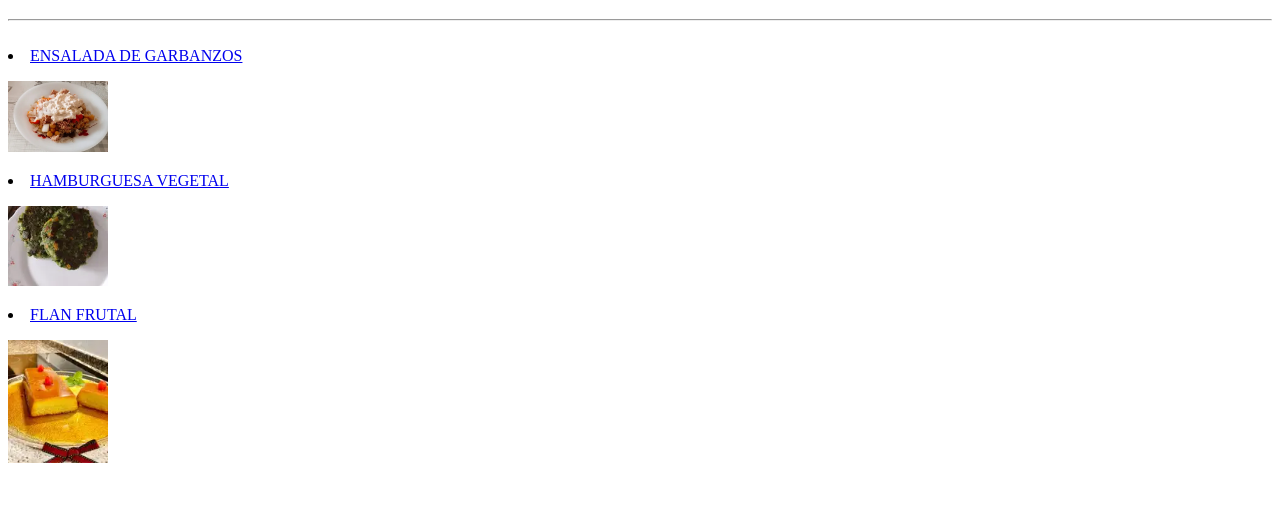
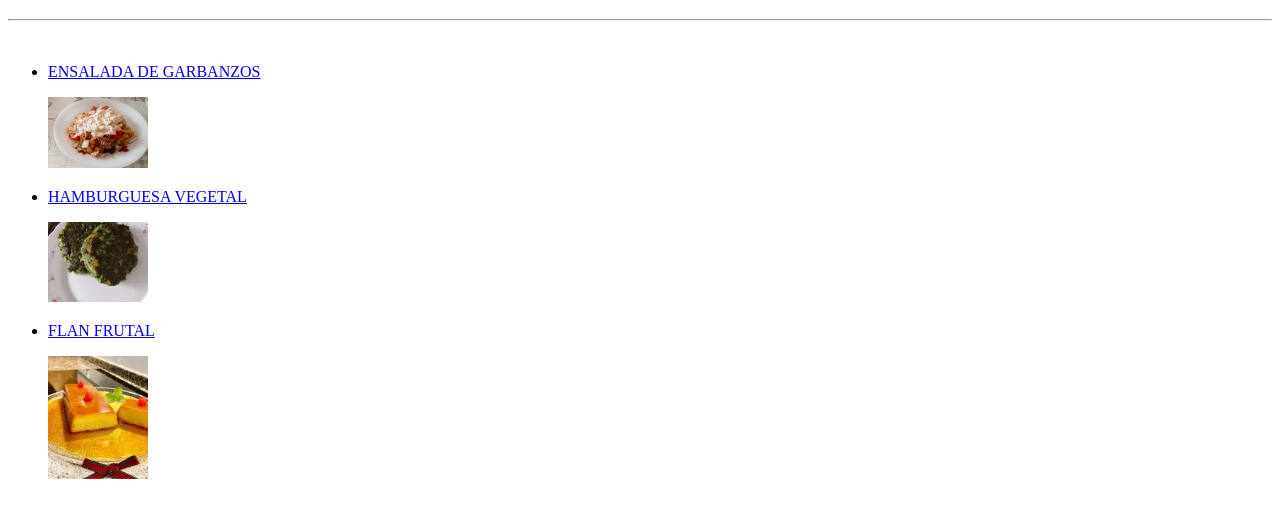
Before and after one commit to enricvenanci/Mi_menu_saludable, a plain HTML site: page index.html in a window 1280 px wide. Shown: the part 61-578 px from the top of the page. Drawn offline with Linux system fonts and the light colour scheme.

Commit message:
acabado definitivo

```diff
--- a/index.html
+++ b/index.html
@@ -14,18 +14,32 @@
     <hr>
     <br>
 
+    <ul>
+        <li>
+
+        <a href="./primer_plato/primero.html">ENSALADA DE GARBANZOS</a>
+
+        <p><img src="./img/ensalada-de-garbanzos-y-quinoa-alta-en-proteinas-foto-principal.jpg" alt="ensalada-de-garbanzos-y-quinoa-alta-en-proteinas-foto-principal" width="100"></p>
+
+    </li>
 
     <li>
-        <a href="./primer_plato/primero.html">ENSALADA DE GARBANZOS</a>
-        <p><img src="./img/ensalada-de-garbanzos-y-quinoa-alta-en-proteinas-foto-principal.jpg" alt="ensalada-de-garbanzos-y-quinoa-alta-en-proteinas-foto-principal" width="100"></p>
+
+        <a href="./segundo_plato/segundo.html">HAMBURGUESA VEGETAL</a>
+
+        <p><img src="./img/foto-del-paso-6-de-la-receta-burgers-vegetales.jpg" alt="HAMBURGUESA foto-del-paso-6-de-la-receta-burgers-vegetales" width="100"></p>
+
     </li>
+
     <li>
-        <a href="./segundo_plato/segundo.html">HAMBURGUESA VEGETAL</a>
-        <p><img src="./img/foto-del-paso-6-de-la-receta-burgers-vegetales.jpg" alt="HAMBURGUESA foto-del-paso-6-de-la-receta-burgers-vegetales" width="100"></p>
+
+        <a href="./postre/postre.html">FLAN FRUTAL</a>
+
+        <p><img src="./img/flan.jpg" alt="flan" width="100"></p>
+
     </li>
-    <li>
-        <a href="./postre/postre.html">FLAN FRUTAL</a>
-        <p><img src="./img/flan.jpg" alt="flan" width="100"></p>
-    </li>
+</ul>
+
+
 </body>
 </html>
```
Also changed, not shown: postre/postre.html (+4 -0 lines), primer_plato/primero.html (+5 -0 lines), segundo_plato/segundo.html (+4 -0 lines).
